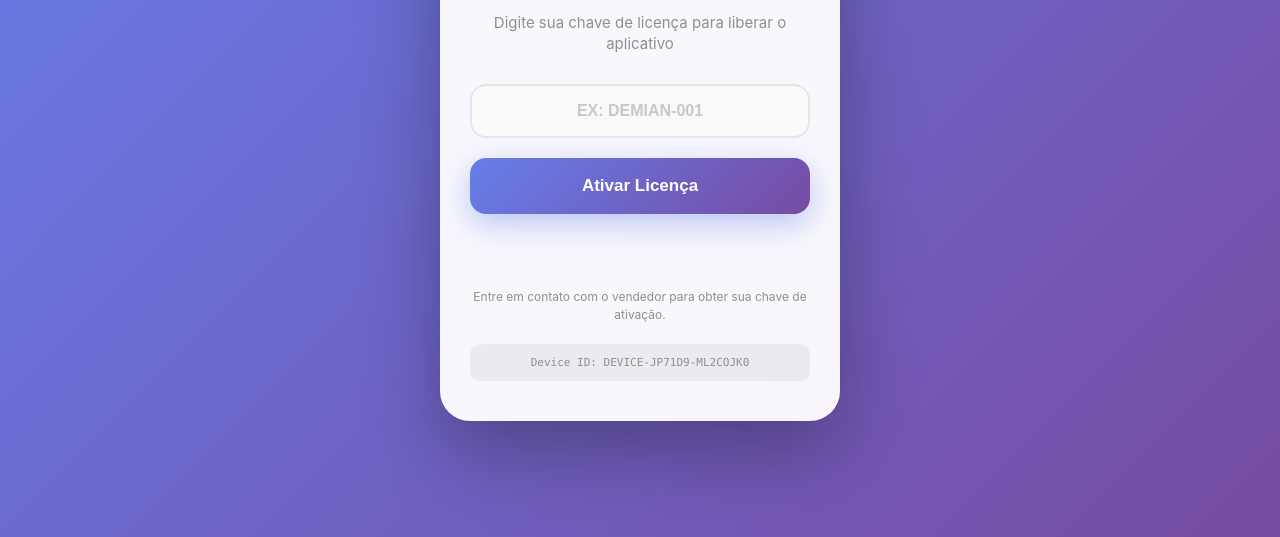
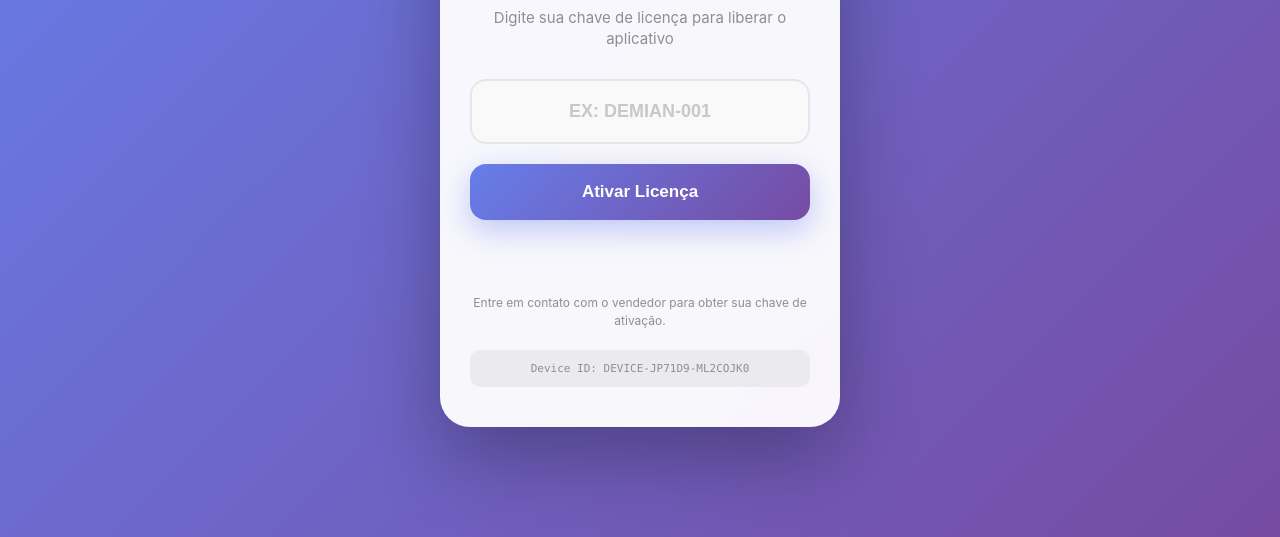
Before and after one commit to 100ratings/t0Nf9zWZLKFqA88peAePap, a plain HTML site: page app/index.html in a window 1280 px wide. Shown: the part 263-800 px from the top of the page. Drawn offline with Linux system fonts and the light colour scheme.

Commit message:
Update style.css

```diff
--- a/app/style.css
+++ b/app/style.css
@@ -254,10 +254,10 @@ html, body {
 
 .activation-input {
   width: 100%;
-  padding: 16px 20px;
+  padding: 20px; /* Aumentamos o preenchimento */
   border: 2px solid #e5e5ea;
   border-radius: 16px;
-  font-size: 16px;
+  font-size: 18px; /* Fonte maior para facilitar leitura */
   font-weight: 600;
   text-align: center;
   text-transform: uppercase;
@@ -265,6 +265,9 @@ html, body {
   transition: all 0.3s ease;
   background: #f9f9f9;
   color: #1c1c1e;
+  position: relative; /* Garante que está na camada correta */
+  z-index: 10001; /* Fica acima de tudo */
+  pointer-events: auto !important; /* Força o clique a funcionar */
 }
 
 .activation-input:focus {
```
